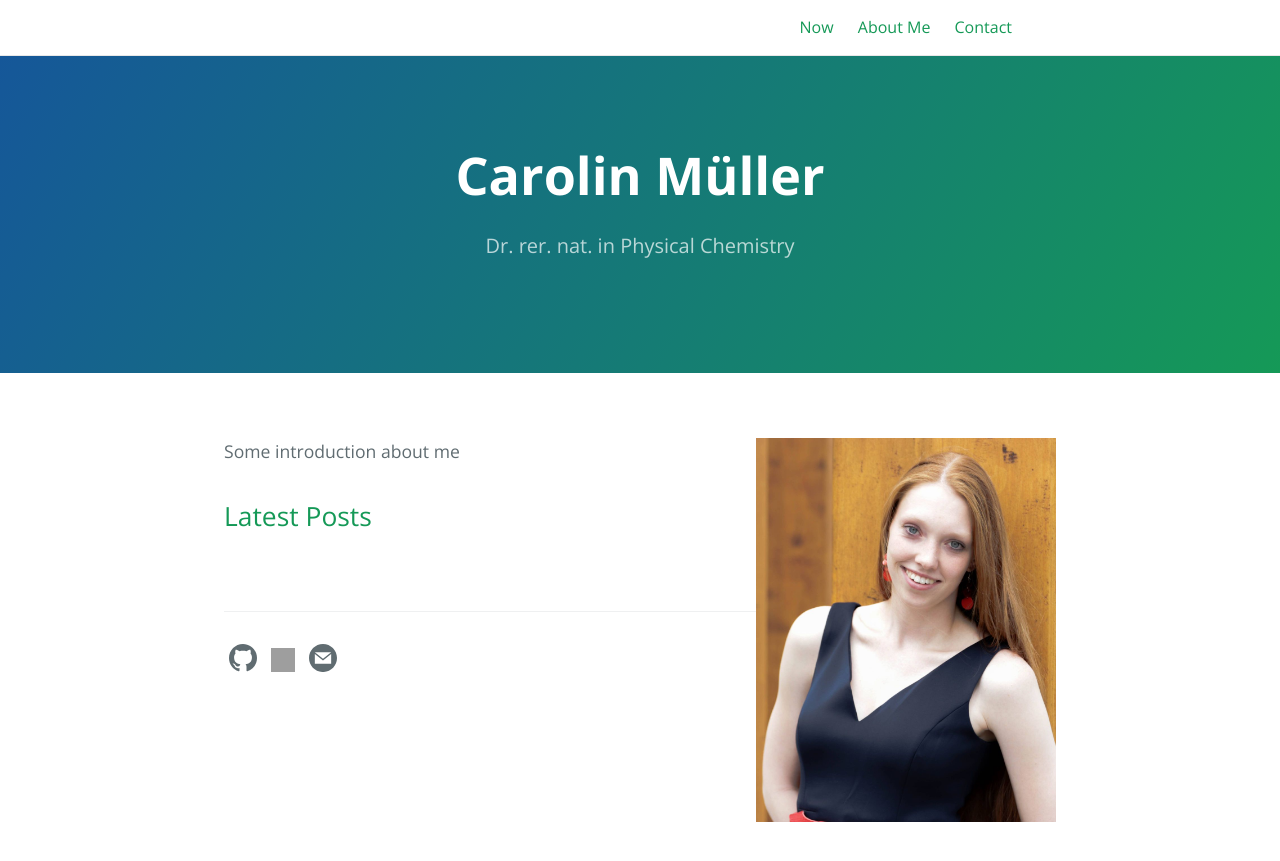
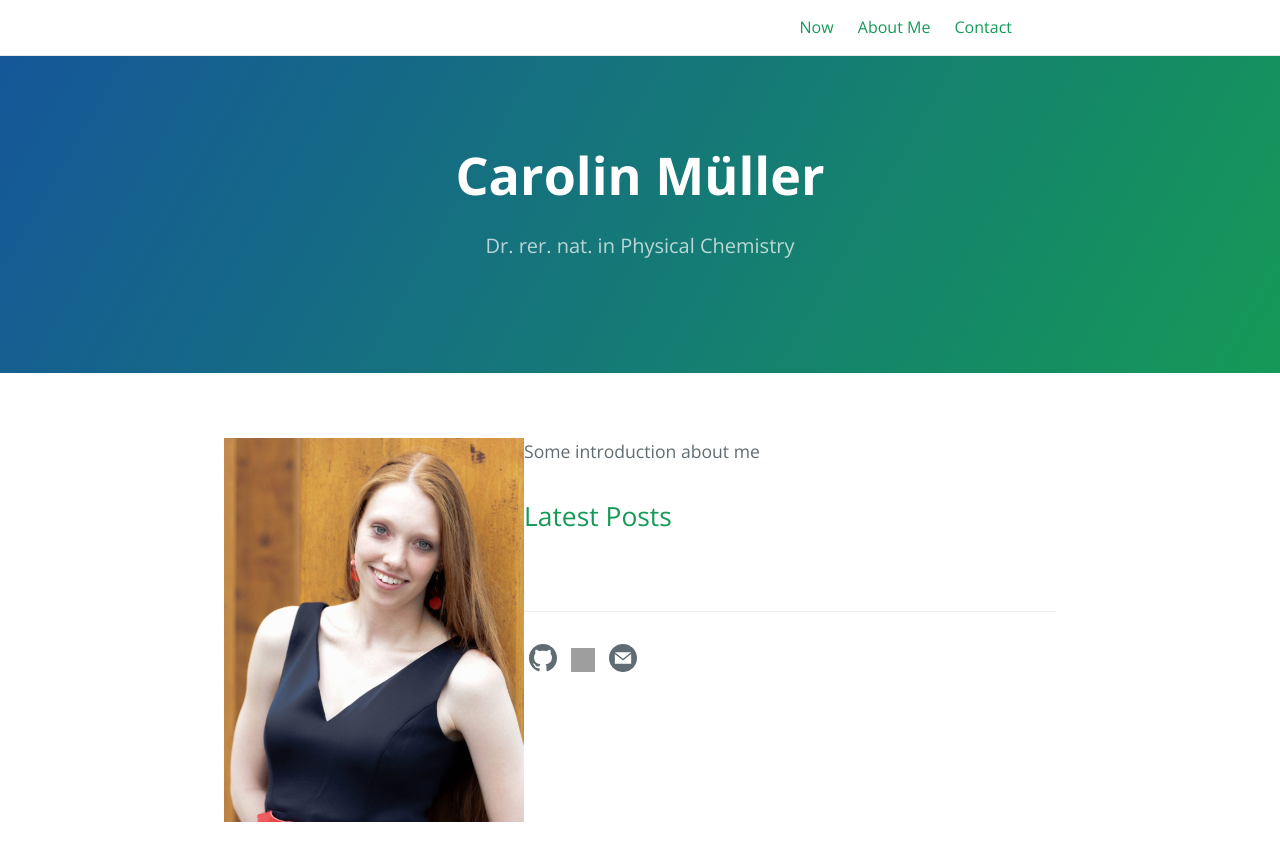
Before and after one commit to carolin-m/carolin-m.github.io, a Jekyll site: the page built from index.md, in a window 1280 px wide. Shown: the top 861 px of the page. Built offline with Jekyll 4.4.1, drawn with Linux system fonts in a browser that asks for light colours; grey boxes are pictures that could not be loaded.

Commit message:
Update index.md

```diff
--- a/index.md
+++ b/index.md
@@ -2,6 +2,6 @@
 layout: home
 ---
 
-<img style="float: right;" width="300" src="images/caro.png">
+<img style="float: left;" width="300" src="images/caro.png">
 
 Some introduction about me
```
